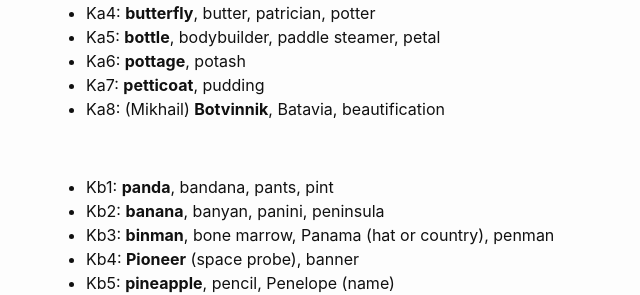
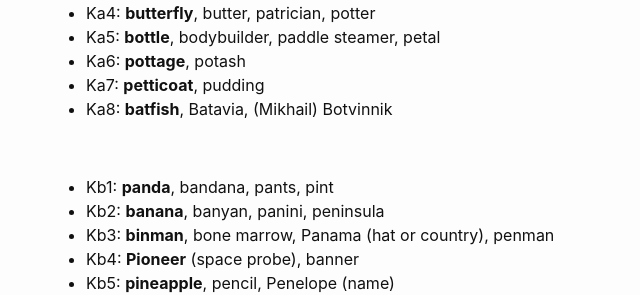
Before and after one commit to liontailedmacaque/liontailedmacaque.github.io, a Jekyll site: the page built from chessmemorypalace/picturewords.md, in a window 1280 px wide and 900 px high, scrolled down 10562 px. Shown: the part 161-456 px from the top of the window, without its empty margins (214-854 px from the left). Built offline with Jekyll 4.4.1, drawn with Linux system fonts in a browser that asks for light colours.

Commit message:
Update picturewords.md

```diff
--- a/chessmemorypalace/picturewords.md
+++ b/chessmemorypalace/picturewords.md
@@ -394,7 +394,7 @@
 - Ka5: **bottle**, bodybuilder, paddle steamer, petal
 - Ka6: **pottage**, potash
 - Ka7: **petticoat**, pudding
-- Ka8: (Mikhail) **Botvinnik**, Batavia, beautification
+- Ka8: **batfish**, Batavia, (Mikhail) Botvinnik
 <p><br></p>
 - Kb1: **panda**, bandana, pants, pint
 - Kb2: **banana**, banyan, panini, peninsula
```
